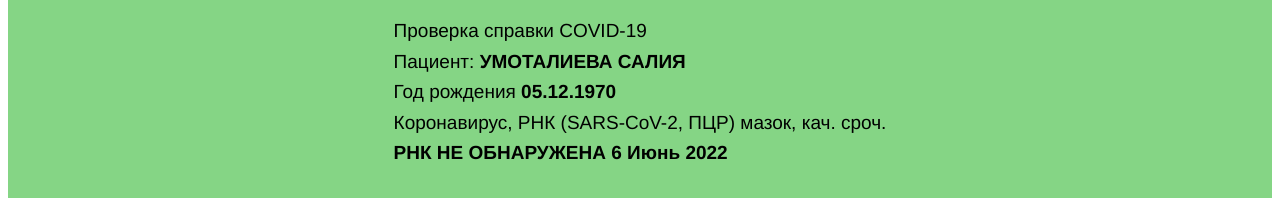
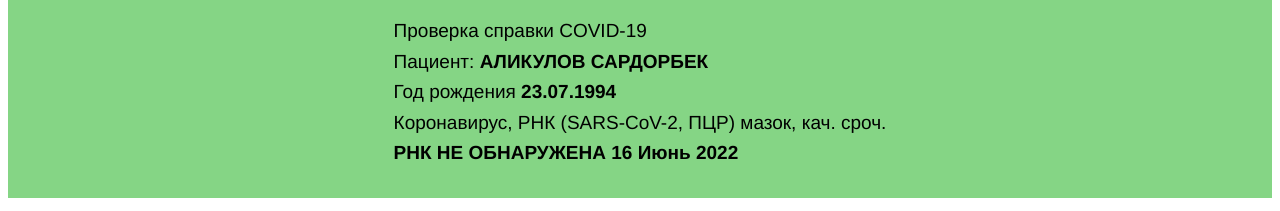
Before and after one commit to gemotestru/gemotestru.github.io, a plain HTML site: page 1706/index_AS.html in a window 1280 px wide. Shown: the part 163-374 px from the top of the page. Drawn offline with nearby package versions, Linux system fonts and the light colour scheme; a script that the page names is missing.

Commit message:
Update index_AS.html

```diff
--- a/1706/index_AS.html
+++ b/1706/index_AS.html
@@ -87,16 +87,16 @@
             <div class="examination">Проверка справки COVID-19</div>
             <div class="patient">
                 Пациент: <span>
-                    УМОТАЛИЕВА САЛИЯ
+                    АЛИКУЛОВ САРДОРБЕК
                 </span>
             </div>
             <div class="age">
                 Год рождения <span>
-                    05.12.1970
+                    23.07.1994
                 </span>
             </div>
             <div class="covid">Коронавирус, РНК (SARS-CoV-2, ПЦР) мазок, кач. сроч.</div>
-            <div class="rnk">РНК НЕ ОБНАРУЖЕНА 6 Июнь 2022
+            <div class="rnk">РНК НЕ ОБНАРУЖЕНА 16 Июнь 2022
                 <!-- 30 Апрель 3 Января Декабря-->
             </div>
         </div>
```
